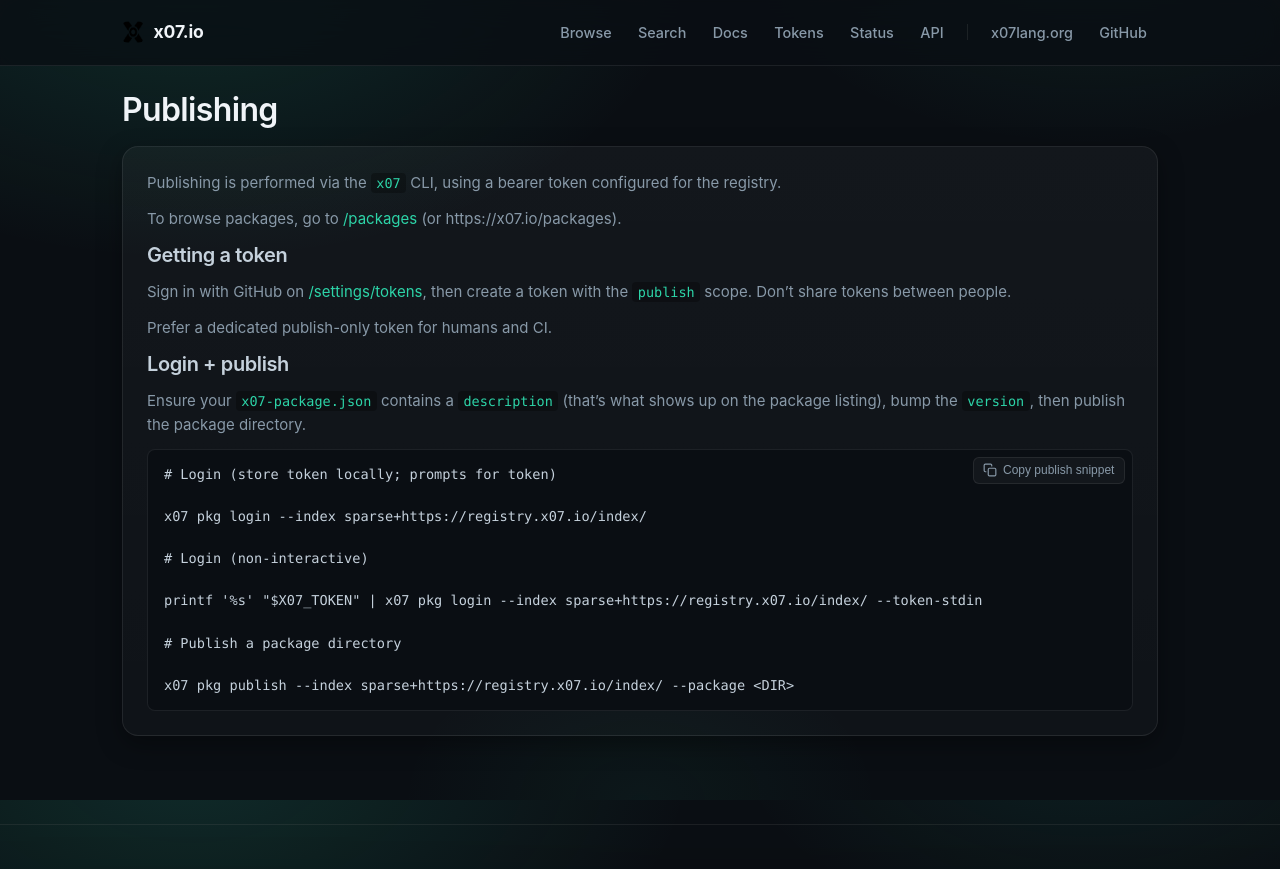
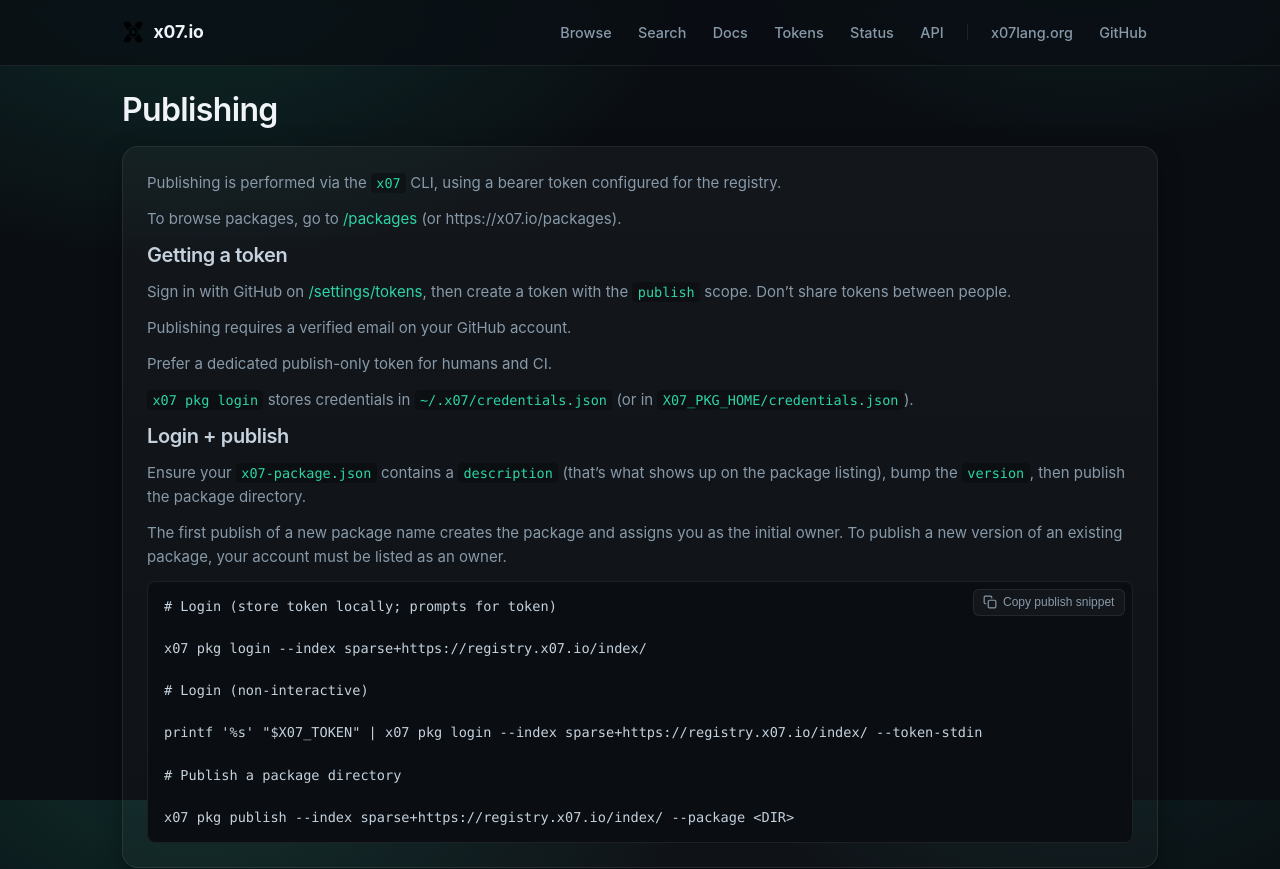
Before and after one commit to x07lang/x07-registry-web, a SvelteKit app: page /docs/publish in a window 1280 px wide. Shown: the top 869 px of the page. Built offline with nearby package versions, Linux system fonts and the light colour scheme.

Commit message:
docs: clarify GitHub token onboarding

```diff
--- a/src/routes/docs/policy/+page.svelte
+++ b/src/routes/docs/policy/+page.svelte
@@ -15,6 +15,10 @@
 		Publishing requires a bearer token. Packages have owners, and tokens carry scopes (for example
 		<code class="code-inline">publish</code>, <code class="code-inline">owner.manage</code>, <code class="code-inline">token.manage</code>).
 	</p>
+	<p class="muted">
+		Sign in with GitHub at <a href="/settings/tokens">/settings/tokens</a> to create tokens. Publishing requires a
+		verified email on your GitHub account.
+	</p>
 </div>
 
 <style>
--- a/src/routes/docs/publish/+page.svelte
+++ b/src/routes/docs/publish/+page.svelte
@@ -40,13 +40,25 @@
 		<code class="code-inline">publish</code> scope. Don’t share tokens between people.
 	</p>
 	<p class="muted">
+		Publishing requires a verified email on your GitHub account.
+	</p>
+	<p class="muted">
 		Prefer a dedicated publish-only token for humans and CI.
+	</p>
+	<p class="muted">
+		<code class="code-inline">x07 pkg login</code> stores credentials in
+		<code class="code-inline">~/.x07/credentials.json</code> (or in
+		<code class="code-inline">X07_PKG_HOME/credentials.json</code>).
 	</p>
 	<h2>Login + publish</h2>
 	<p class="muted">
 		Ensure your <code class="code-inline">x07-package.json</code> contains a <code class="code-inline">description</code>
 		(that’s what shows up on the package listing), bump the <code class="code-inline">version</code>, then publish the
 		package directory.
+	</p>
+	<p class="muted">
+		The first publish of a new package name creates the package and assigns you as the initial owner. To publish a new
+		version of an existing package, your account must be listed as an owner.
 	</p>
 	{#if error}
 		<ErrorBox {error} />
```
